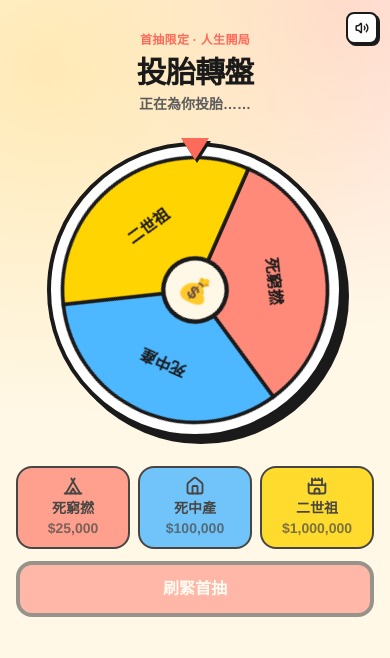
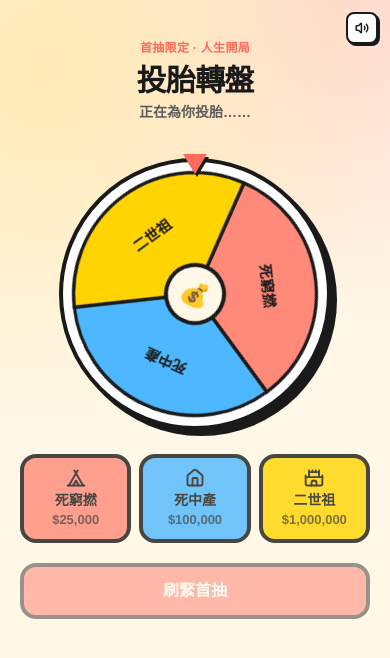
Before and after one commit to anthonylee1994/a-small-goal, a React (Vite) app: page / in a window 390 px wide. Both pictures are taken after a click on the button "開始遊戲". Shown: the top 658 px of the page. Built offline with nearby package versions, Linux system fonts and the light colour scheme.

Commit message:
style: Refine layout and spacing in BirthRouletteScreen for improved visual consistency. Adjust padding, margins, and border styles across various elements to enhance overall user experience and responsiveness.

```diff
--- a/src/screen/BirthRouletteScreen.tsx
+++ b/src/screen/BirthRouletteScreen.tsx
@@ -139,11 +139,11 @@ export const BirthRouletteScreen = ({state, onConfirm}: Props) => {
     }, [landMod, reduceMotion, result.id]);
 
     return (
-        <main className="app-shell relative mx-auto flex w-full flex-col justify-center gap-5 overflow-x-hidden px-4 py-8 text-center sm:px-5 md:h-dvh md:max-h-dvh md:justify-between md:gap-0 md:overflow-hidden md:px-8 md:py-10 lg:px-10 lg:py-12">
+        <main className="app-shell relative mx-auto flex w-full flex-col justify-center gap-6 overflow-x-hidden px-5 py-10 text-center sm:px-6 md:gap-8 md:px-8 md:py-14 lg:gap-9 lg:py-16">
             <SoundEffectToggle className="absolute top-3 right-3 z-10 sm:top-4 sm:right-4 md:top-5 md:right-5" />
 
-            {/* Title block — same rhythm as TitleScreen */}
-            <div className="mx-auto w-full max-w-xl shrink-0 space-y-2 md:space-y-3">
+            {/* Title */}
+            <div className="mx-auto w-full max-w-xl space-y-2 md:space-y-2.5">
                 <p className="text-xs font-black tracking-wide text-(--coral) md:text-base">首抽限定 · 人生開局</p>
                 <h1 className="text-3xl font-black leading-none tracking-tight md:text-5xl lg:text-6xl" style={{fontFamily: "var(--font-display)"}}>
                     投胎轉盤
@@ -151,15 +151,15 @@ export const BirthRouletteScreen = ({state, onConfirm}: Props) => {
                 <p className="text-sm font-bold text-(--muted) md:text-lg">{phase === "done" ? "命運已定，睇清楚你嘅出生。" : "正在為你投胎……"}</p>
             </div>
 
-            {/* Wheel fills leftover viewport height on desktop (TitleScreen hero role). */}
-            <div className="flex min-h-0 w-full flex-1 items-center justify-center py-2 md:min-h-0 md:py-4">
-                <div className="relative w-[min(100%,18.5rem)] md:aspect-square md:h-full md:w-auto md:max-h-full md:max-w-full">
-                    <div className="pointer-events-none absolute -top-1 left-1/2 z-20 -translate-x-1/2 md:-top-2" aria-hidden="true">
-                        <div className="h-0 w-0 border-x-14 border-t-22 border-x-transparent border-t-(--coral) drop-shadow-[2px_3px_0_var(--border)] md:border-x-16 md:border-t-26" />
+            {/* Wheel — fixed size, not stretched by leftover viewport */}
+            <div className="mx-auto w-full max-w-xl pt-3 md:pt-4">
+                <div className="relative mx-auto w-[min(100%,17rem)] md:w-[min(100%,18.5rem)] lg:w-[min(100%,19.5rem)]">
+                    <div className="pointer-events-none absolute -top-1 left-1/2 z-20 -translate-x-1/2 md:-top-1.5" aria-hidden="true">
+                        <div className="h-0 w-0 border-x-12 border-t-20 border-x-transparent border-t-(--coral) drop-shadow-[2px_3px_0_var(--border)] md:border-x-14 md:border-t-22" />
                     </div>
 
                     <div
-                        className={`relative aspect-square rounded-full border-4 border-(--border) bg-white shadow-[6px_6px_0_var(--border)] md:h-full md:w-full md:shadow-[8px_8px_0_var(--border)] ${phase === "done" ? "roulette-landed" : ""}`}
+                        className={`relative aspect-square w-full rounded-full border-4 border-(--border) bg-white shadow-[6px_6px_0_var(--border)] md:shadow-[7px_7px_0_var(--border)] ${phase === "done" ? "roulette-landed" : ""}`}
                         aria-live="polite"
                         aria-atomic="true"
                     >
@@ -204,8 +204,8 @@ export const BirthRouletteScreen = ({state, onConfirm}: Props) => {
                 </div>
             </div>
 
-            {/* Bottom stack — full shell width like TitleScreen controls */}
-            <div className="mx-auto flex w-full max-w-xl shrink-0 flex-col gap-3 md:max-w-none md:gap-4">
+            {/* Families + CTA — same max width as title */}
+            <div className="mx-auto flex w-full max-w-xl flex-col gap-3 md:gap-4">
                 <ul className="grid grid-cols-3 gap-2 md:gap-3" aria-label="可投胎家庭">
                     {families.map(family => {
                         const Icon = BIRTH_FAMILY_ICONS[family.id];
@@ -213,36 +213,36 @@ export const BirthRouletteScreen = ({state, onConfirm}: Props) => {
                         return (
                             <li
                                 key={family.id}
-                                className={`rounded-2xl border-2 border-(--border) px-1.5 py-2 md:rounded-3xl md:px-3 md:py-4 ${active ? "shadow-[3px_3px_0_var(--border)] md:shadow-[4px_4px_0_var(--border)]" : "opacity-80"}`}
+                                className={`rounded-2xl border-4 border-(--border) px-1.5 py-2.5 md:rounded-3xl md:px-3 md:py-3.5 ${active ? "shadow-[3px_3px_0_var(--border)] md:shadow-[4px_4px_0_var(--border)]" : "opacity-80"}`}
                                 style={{background: WHEEL_COLORS[family.id]}}
                             >
-                                <Icon className="mx-auto size-5 md:size-7" strokeWidth={2.25} aria-hidden="true" />
-                                <p className="mt-1 text-[14px] font-black leading-tight md:mt-2 md:text-lg">{family.name}</p>
-                                <p className="text-[14px] font-bold tabular-nums text-(--ink)/70 md:text-base">{formatMoney(family.startingCash)}</p>
+                                <Icon className="mx-auto size-5 md:size-6" strokeWidth={2.25} aria-hidden="true" />
+                                <p className="mt-1 text-[14px] font-black leading-tight md:mt-1.5 md:text-base">{family.name}</p>
+                                <p className="text-[13px] font-bold tabular-nums text-(--ink)/70 md:text-sm">{formatMoney(family.startingCash)}</p>
                             </li>
                         );
                     })}
                 </ul>
 
                 {phase !== "done" ? (
-                    <div className="mx-auto w-full max-w-md md:max-w-lg">
+                    <div className="mx-auto w-full max-w-md mt-2">
                         <Button disabled onClick={() => undefined}>
                             刷緊首抽
                         </Button>
                     </div>
                 ) : (
-                    <div className="flex flex-col gap-3 md:gap-4">
-                        <div className="rounded-2xl border-4 border-(--border) bg-white px-4 py-3 shadow-[4px_4px_0_var(--border)] md:rounded-3xl md:px-6 md:py-5 md:shadow-[6px_6px_0_var(--border)]">
-                            <div className="mb-2 flex items-center justify-center gap-2 md:mb-3 md:gap-3">
-                                <ResultIcon className="size-6 shrink-0 md:size-8" strokeWidth={2.5} aria-hidden="true" />
-                                <p className="text-lg font-black md:text-2xl" style={{fontFamily: "var(--font-display)"}}>
+                    <div className="flex flex-col gap-3 md:gap-3.5">
+                        <div className="rounded-2xl border-4 border-(--border) bg-white px-4 py-3 shadow-[4px_4px_0_var(--border)] md:rounded-3xl md:px-5 md:py-4 md:shadow-[5px_5px_0_var(--border)]">
+                            <div className="mb-1.5 flex items-center justify-center gap-2 md:mb-2 md:gap-2.5">
+                                <ResultIcon className="size-6 shrink-0 md:size-7" strokeWidth={2.5} aria-hidden="true" />
+                                <p className="text-lg font-black md:text-xl" style={{fontFamily: "var(--font-display)"}}>
                                     首抽結果：{result.name}
                                 </p>
                             </div>
-                            <p className="text-sm font-bold text-(--muted) md:text-lg">{FAMILY_BLURB[result.id]}</p>
-                            <p className="mt-2 text-xs font-bold text-(--muted) md:mt-3 md:text-base">起步資金 {formatMoney(result.startingCash)}</p>
+                            <p className="text-sm font-bold text-(--muted) md:text-base">{FAMILY_BLURB[result.id]}</p>
+                            <p className="mt-1.5 text-xs font-bold text-(--muted) md:mt-2 md:text-sm">起步資金 {formatMoney(result.startingCash)}</p>
                         </div>
-                        <div className="mx-auto w-full max-w-md md:max-w-lg">
+                        <div className="mx-auto w-full max-w-md mt-2">
                             <Button onClick={onConfirm}>開始人生</Button>
                         </div>
                     </div>
```
